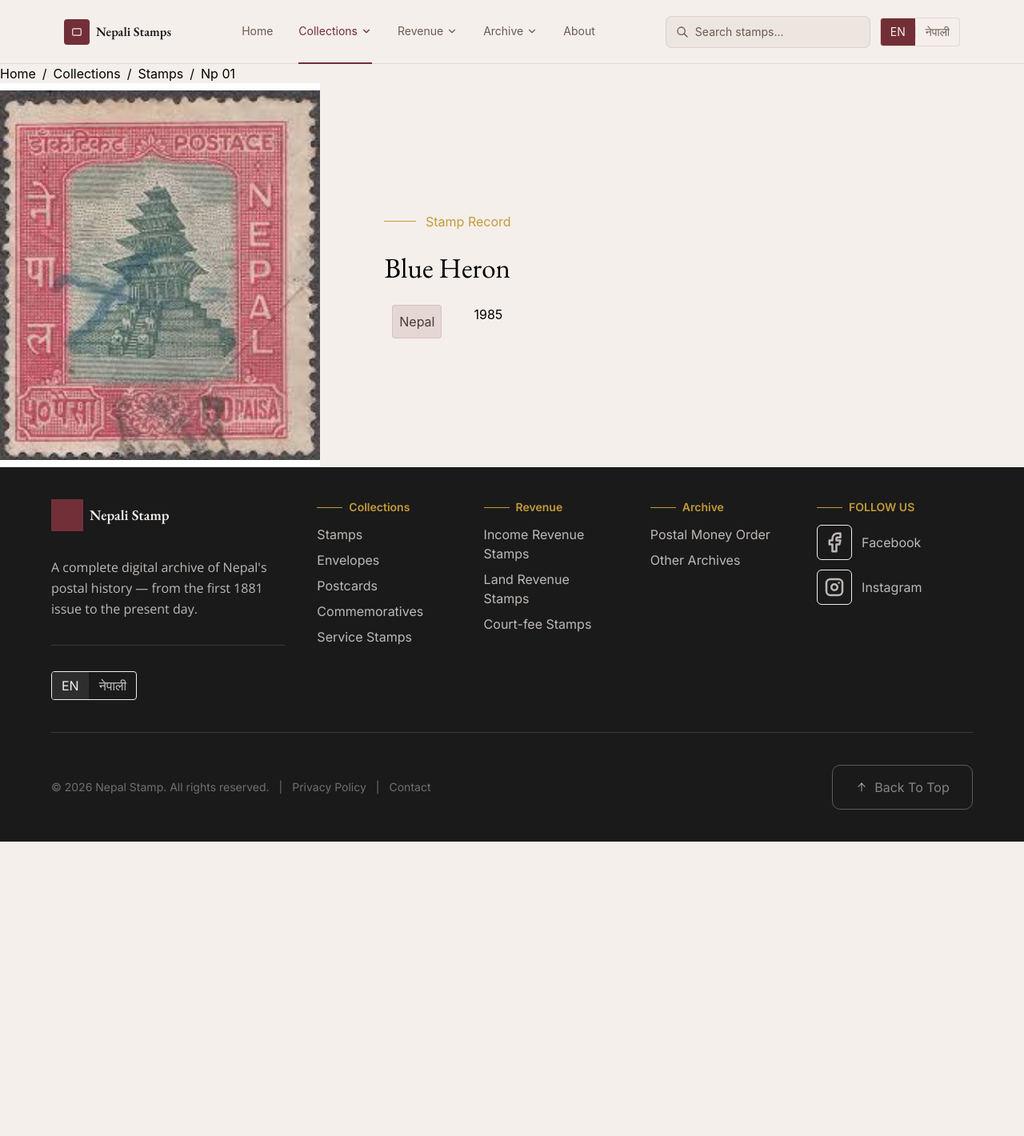
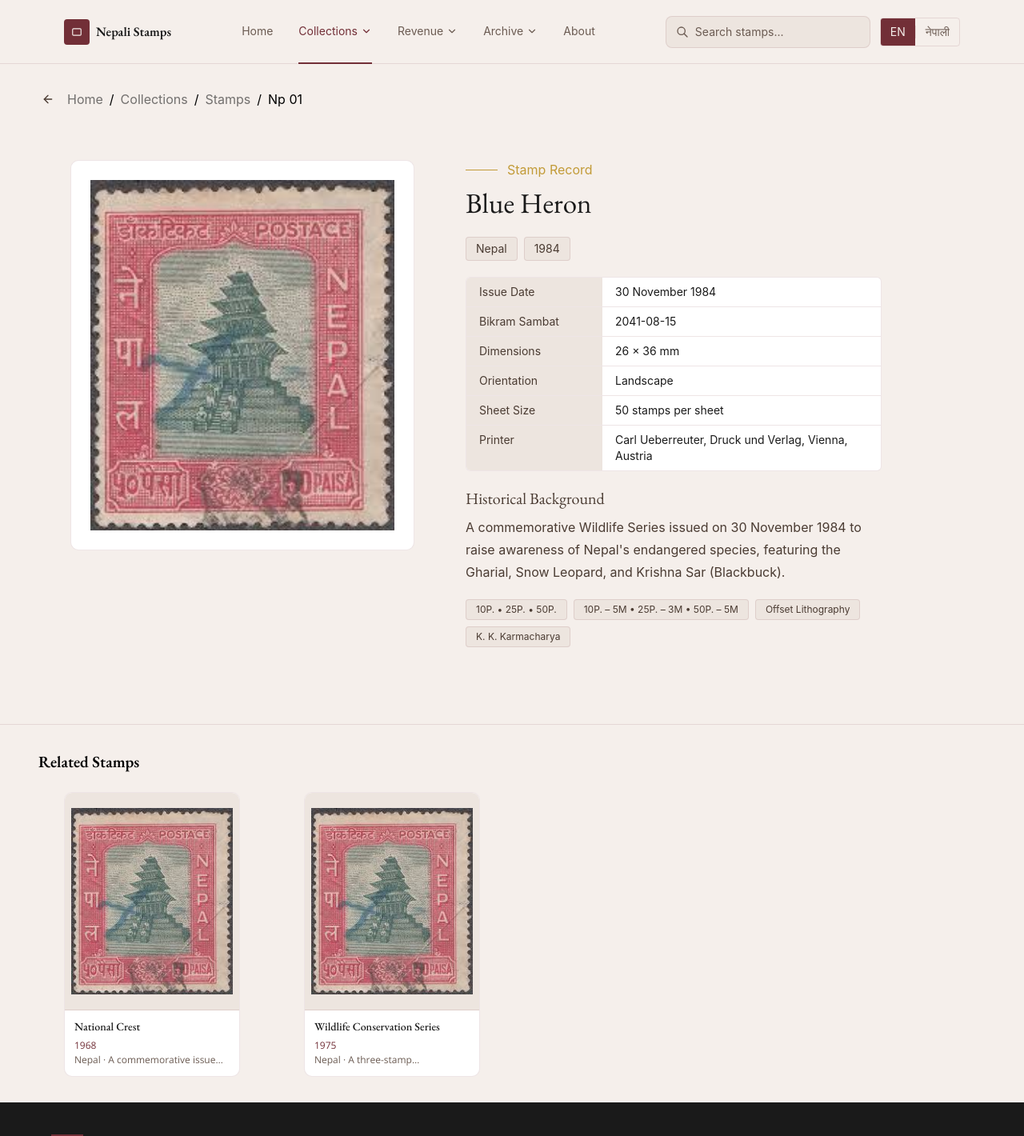
Before and after one commit to santubaba/Nepali-Stamp, a Next.js app: page /collections/stamps/np-01 in a window 1280 px wide. Shown: the top 1420 px of the page at 80% size. Before the commit the page ends 1052 px from the top, so only its background shows below. Built offline with nearby package versions, Linux system fonts and the light colour scheme.

Commit message:
Finished stamp detail page.

```diff
--- a/app/collections/stamps/[slug]/page.tsx
+++ b/app/collections/stamps/[slug]/page.tsx
@@ -2,6 +2,9 @@ import stamps from "../mock-data";
 import { notFound } from "next/navigation";
 import Image from "next/image";
 import BreadCrumb from "@/app/breadcrumbs/page";
+import Link from "next/link";
+import StampCard from "@/app/components/StampCard/StampCard";
+import { ArrowLeft } from "lucide-react";
 type PageProps = {
   params: Promise<{
     slug: string;
@@ -18,28 +21,125 @@ export default async function StampDetail({ params }: PageProps) {
   console.log(stamp);
   return (
     <div>
-      <div>
-        <BreadCrumb />
+      <div className="mx-auto flex items-center gap-3 px-4 py-5 sm:px-8 sm:py-6 md:px-12 md:py-8">
+        <Link
+          href="/collections/stamps"
+          className="flex shrink-0 items-center justify-center rounded-full p-1 text-brand-secondary transition hover:bg-brand-surface hover:text-brand-primary"
+          aria-label="Back to Stamps"
+        >
+          <ArrowLeft className="h-4 w-4" />
+        </Link>
+
+        <div className="min-w-0 flex-1 overflow-hidden">
+          <BreadCrumb
+            className="
+              text-sm md:text-base
+              whitespace-nowrap
+              [&_a]:text-brand-text/60
+              [&_a:hover]:text-brand-bg
+            "
+          />
+        </div>
       </div>
-      <div className="flex items-center gap-20">
-        <div className="flex items-center bg-white h-120 w-100">
-          <Image src={stamp?.img} alt={stamp?.title} width={400} height={350} />
-        </div>
+      <div className="mx-auto max-w-6xl px-6 py-8">
+        <div className="flex flex-col items-start gap-10 lg:flex-row lg:gap-16">
+          {/* Stamp Image */}
+          <div className="flex w-full justify-center lg:w-[430px] lg:flex-shrink-0">
+            <div className="flex w-full max-w-[430px] items-center justify-center rounded-xl border border-brand-border bg-white p-6">
+              <Image
+                src={stamp.img}
+                alt={stamp.title}
+                width={380}
+                height={320}
+                className="h-auto w-full object-contain"
+              />
+            </div>
+          </div>
 
-        <div className="inline-flex flex-col items-center gap-5">
-          <div className="flex items-center gap-3">
-            <div className="w-10 h-px bg-brand-accent" />
-            <h2 className="text-brand-accent">Stamp Record</h2>
-          </div>
-          <div>
-            <h1 className="text-[35px] font-heading">{stamp?.title}</h1>
-          </div>
-          <div className="flex gap-10">
-            <div className="p-2 border rounded border-brand-border bg-brand-border text-brand-secondary">{stamp?.country}</div>
-            <div>{stamp?.year}</div>
+          {/* Stamp Content */}
+          <div className="flex w-full max-w-[520px] flex-col gap-5">
+            {/* Header */}
+            <div>
+              <div className="mb-2 flex items-center gap-3">
+                <div className="h-px w-10 bg-brand-accent" />
+                <h2 className="text-brand-accent">Stamp Record</h2>
+              </div>
+
+              <h1 className="font-heading text-[35px] leading-tight text-brand-text">
+                {stamp.title}
+              </h1>
+            </div>
+
+            {/* Stamp Meta */}
+            <div className="flex flex-wrap gap-2">
+              <div className="rounded border border-brand-border bg-brand-surface px-3 py-1 text-sm text-brand-secondary">
+                {stamp.country}
+              </div>
+
+              <div className="rounded border border-brand-border bg-brand-surface px-3 py-1 text-sm text-brand-secondary">
+                {stamp.year}
+              </div>
+            </div>
+
+            {/* Stamp Info */}
+            <section className="overflow-hidden rounded-md border border-brand-border bg-white">
+              {stamp.details?.map(({ label, value }) => (
+                <div
+                  key={label}
+                  className="grid grid-cols-[170px_1fr] border-b border-brand-border last:border-b-0"
+                >
+                  <div className="bg-brand-surface px-4 py-2 text-sm text-brand-secondary">
+                    {label}
+                  </div>
+
+                  <div className="px-4 py-2 text-sm text-brand-text">
+                    {value}
+                  </div>
+                </div>
+              ))}
+            </section>
+
+            {/* Stamp Description */}
+            <div>
+              <h2 className="mb-2 text-xl font-heading text-brand-secondary">
+                Historical Background
+              </h2>
+
+              <p className="leading-7 text-brand-secondary">
+                {stamp.description}
+              </p>
+            </div>
+
+            {/* Stamp Second Meta */}
+            <div className="flex flex-wrap gap-2">
+              {stamp.meta?.map(({ label, value }) => (
+                <div
+                  key={label}
+                  className="rounded border border-brand-border bg-brand-surface px-3 py-1 text-xs text-brand-secondary"
+                >
+                  {value}
+                </div>
+              ))}
+            </div>
           </div>
         </div>
       </div>
+      {/* Related Stamps Section */}
+      {stamp.related && stamp.related.length > 0 && (
+        <section className="mx-auto mt-16 border-t border-brand-border px-12 py-8">
+          <h2 className="mb-6 font-heading text-xl font-semibold">
+            Related Stamps
+          </h2>
+
+          <div className="grid grid-cols-2 gap-4 md:grid-cols-3 lg:grid-cols-4">
+            {stamp.related.map((related) => (
+              <div key={related.id} className="mx-auto w-full max-w-[220px]">
+                <StampCard {...related} />
+              </div>
+            ))}
+          </div>
+        </section>
+      )}
     </div>
   );
 }
--- a/app/collections/stamps/mock-data.ts
+++ b/app/collections/stamps/mock-data.ts
@@ -1,10 +1,165 @@
 const stamps = [
-    { id: 1, slug: "np-01", title: "Blue Heron",     year: 1985, country: "Nepal", description: "Wildlife Series",   img: "/stamps/stamp2.jpg" },
-    { id: 2, slug: "np-02", title: "Test",            year: 1881, country: "Nepal", description: "Spring Collection", img: "/stamps/stamp2.jpg" },
-    { id: 3, slug: "np-03", title: "Golden ",         year: 1955, country: "Nepal", description: "Heritage Series",   img: "/stamps/stamp2.jpg" },
-    { id: 4, slug: "np-04", title: "Golden Temple1",  year: 1955, country: "Nepal", description: "Heritage Series",   img: "/stamps/stamp2.jpg" },
-    { id: 5, slug: "np-05", title: "Golden Temple2",  year: 1955, country: "Nepal", description: "Heritage Series",   img: "/stamps/stamp2.jpg" },
-    { id: 6, slug: "np-06", title: "Golden Temple3",  year: 1955, country: "Nepal", description: "Heritage Series",   img: "/stamps/stamp2.jpg" },
-  ];
+  {
+    id: 1,
+    slug: "np-01",
+    title: "Blue Heron",
+    year: 1984,
+    country: "Nepal",
+    description:"A commemorative Wildlife Series issued on 30 November 1984 to raise awareness of Nepal's endangered species, featuring the Gharial, Snow Leopard, and Krishna Sar (Blackbuck).",
+    img: "/stamps/stamp2.jpg",
+
+    details: [
+  { label: "Issue Date", value: "30 November 1984" },
+  { label: "Bikram Sambat", value: "2041-08-15" },
+  { label: "Dimensions", value: "26 × 36 mm" },
+  { label: "Orientation", value: "Landscape" },
+  { label: "Sheet Size", value: "50 stamps per sheet" },
+  {
+    label: "Printer",
+    value: "Carl Ueberreuter, Druck und Verlag, Vienna, Austria",
+  },
+],
+    meta: [
+
+      { label: "Face Values", value: "10P. • 25P. • 50P." },
+      { label: "Print Run", value: "10P. – 5M • 25P. – 3M • 50P. – 5M" },
+      { label: "Printing Method", value: "Offset Lithography" },
+      { label: "Designer", value: "K. K. Karmacharya" },
+],
+
+    content: {
+      overview:
+        "To focus global attention on animals facing a critical point of extinction within Nepal, a set of three commemorative postage stamps was launched on 30 November 1984 (BS 2041-08-15) under the Wildlife Series. The collection consists of face values of 10P., 25P., and 50P., featuring the Gharial, Snow Leopard and Krishna Sar (Blackbuck).",
+
+      wildlife: [
+        {
+          title: "Gharial (10P. Denomination)",
+          habitat:
+            "Native to the Narayani, Babai and Karnali river systems.",
+          conservation:
+            "A breeding centre was established in 1978 at Kasara, Royal Chitwan National Park through a joint initiative of the Frankfurt Zoological Society and His Majesty's Government of Nepal.",
+        },
+        {
+          title: "Snow Leopard (25P. Denomination)",
+          habitat:
+            "Found throughout the Himalayan region of Nepal.",
+          conservation:
+            "The Himalayan Snow Leopard Project was launched in Nepal in 1982 to conserve the species.",
+        },
+        {
+          title: "Krishna Sar / Blackbuck (50P. Denomination)",
+          habitat:
+            "A protected antelope species found in western Nepal.",
+          conservation:
+            "A rehabilitation project has been operating in Bardia since 1979 to prevent its extinction.",
+        },
+      ],
+
+
+      production: {
+        dimensions: "26 × 36 mm",
+        orientation: "Landscape",
+        designer: "K. K. Karmacharya",
+        printer: "Carl Ueberreuter, Vienna, Austria",
+        printingMethod: "Offset Lithography",
+        sheetSize: "50 stamps",
+        printRun:
+          "10P. – 5 million, 25P. – 3 million, 50P. – 5 million",
+      },
+    },
+    related: [
+  {
+    id: 7,
+    slug: "np-07",
+    title: "National Crest",
+    year: 1968,
+    country: "Nepal",
+    description:
+      "A commemorative issue released for the 18th National Day featuring Nepal's official Coat of Arms and national symbols.",
+    img: "/stamps/stamp2.jpg",
+  },
+  {
+    id: 8,
+    slug: "np-08",
+    title: "Wildlife Conservation Series",
+    year: 1975,
+    country: "Nepal",
+    description:
+      "A three-stamp conservation series highlighting protected wildlife under Nepal's National Parks and Wild Life Conservation Act 2029.",
+    img: "/stamps/stamp2.jpg",
+  },
+],
+  },
+
+  {
+    id: 2,
+    slug: "np-02",
+    title: "Test",
+    year: 1881,
+    country: "Nepal",
+    description: "Spring Collection",
+    img: "/stamps/stamp2.jpg",
+  },
+
+  {
+    id: 3,
+    slug: "np-03",
+    title: "Golden",
+    year: 1955,
+    country: "Nepal",
+    description: "Heritage Series",
+    img: "/stamps/stamp2.jpg",
+  },
+
+  {
+    id: 4,
+    slug: "np-04",
+    title: "Golden Temple1",
+    year: 1955,
+    country: "Nepal",
+    description: "Heritage Series",
+    img: "/stamps/stamp2.jpg",
+  },
+
+  {
+    id: 5,
+    slug: "np-05",
+    title: "Golden Temple2",
+    year: 1955,
+    country: "Nepal",
+    description: "Heritage Series",
+    img: "/stamps/stamp2.jpg",
+  },
+
+  {
+    id: 6,
+    slug: "np-06",
+    title: "Golden Temple3",
+    year: 1955,
+    country: "Nepal",
+    description: "Heritage Series",
+    img: "/stamps/stamp2.jpg",
+  },
+  {
+    id: 7,
+    slug: "np-07",
+    title: "National Crest",
+    year: 1968,
+    country: "Nepal",
+    description:
+      "A commemorative issue released for the 18th National Day featuring Nepal's official Coat of Arms and national symbols.",
+    img: "/stamps/stamp3.jpg",
+  },
+  {
+     id: 8,
+    slug: "np-08",
+    title: "Wildlife Conservation Series",
+    year: 1975,
+    country: "Nepal",
+    description:
+      "A three-stamp conservation series highlighting protected wildlife under Nepal's National Parks and Wild Life Conservation Act 2029.",
+    img: "/stamps/stamp4.jpg",
+  },
+];
 
 export default stamps;
```
